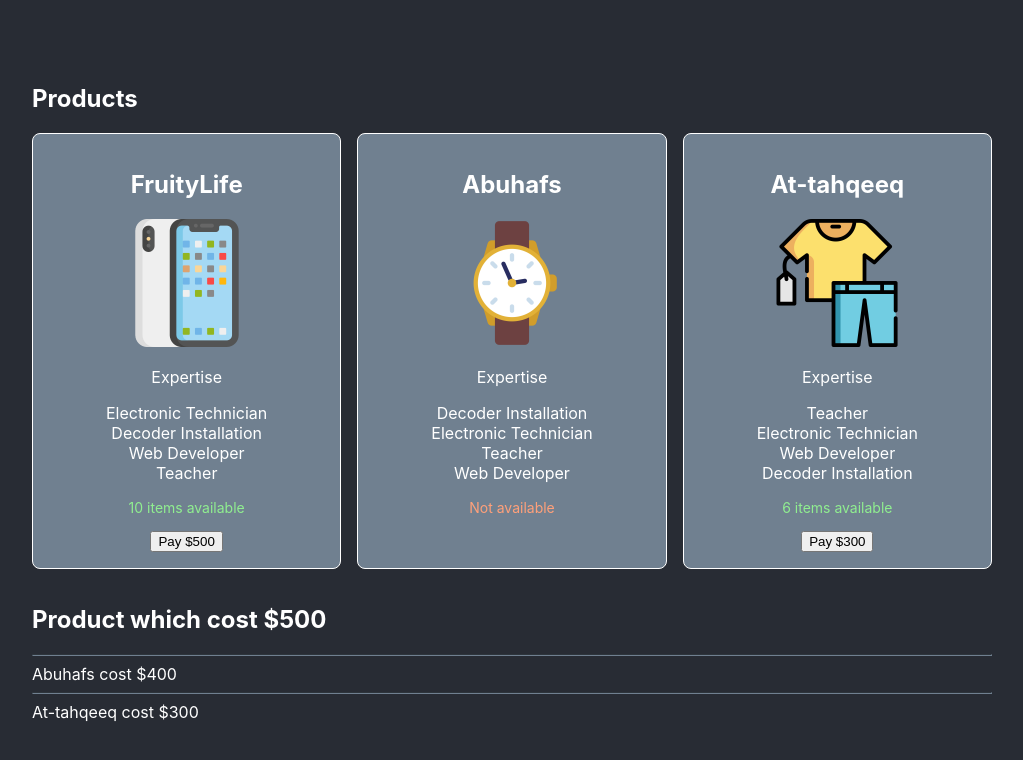
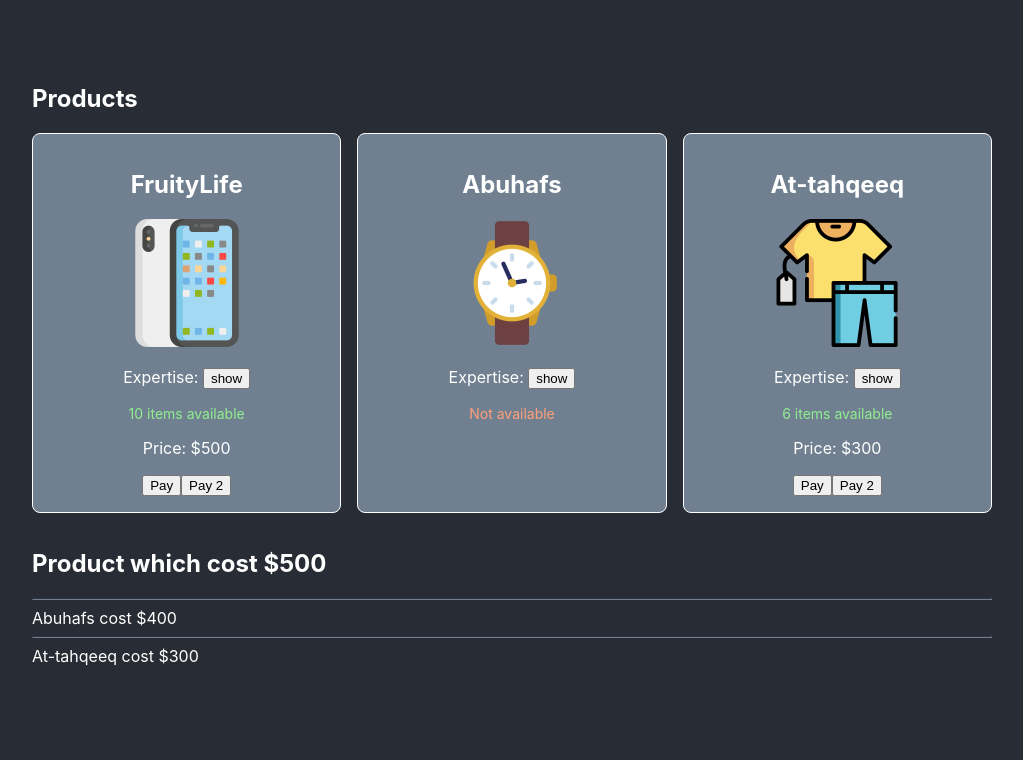
Before and after one commit to Abdulfattah04/first-react, a React (Create React App) app: page / in a window 1280 px wide. Shown: the top 760 px of the page, without its empty margins (128-1151 px from the left). Built offline with nearby package versions, Linux system fonts and the light colour scheme.

Commit message:
Updating useState

```diff
--- a/src/components/ProductCard.js
+++ b/src/components/ProductCard.js
@@ -1,3 +1,4 @@
+import { useState } from "react";
 import style from "./ProductCard.module.css"
 
 export function ProductCard({
@@ -5,6 +6,19 @@ export function ProductCard({
   background = "slategray",
   onPurchase,
 }) {
+  const [stockCount, setStockCount] = useState(product.stockCount)
+  const [showMore, setShowMore] = useState(false)
+
+  function handleClick() {
+    setStockCount((prevStockCount)=> prevStockCount - 1)
+    onPurchase(product)
+  }
+
+  function handleTwoClicks() {
+    setStockCount((prevStockCount)=> prevStockCount - 1)
+    setStockCount((prevStockCount)=> prevStockCount - 1)
+  }
+
 
   return (
     <article
@@ -18,18 +32,24 @@ export function ProductCard({
         width={128}
         height={128}
       />
-      <p>Expertise</p>
-      <ul className={style.Specification}>
+      <p>Expertise: {' '}
+        <button onClick={()=> setShowMore(!showMore)}>{showMore ? "hide" : "show"}</button>
+      </p>
+      {showMore && <ul className={style.Specification}>
         {product.specification.map((spec, index) => (
           <li key={index}>{spec}</li>
         ))}
-      </ul>
-      <Status stockCount={product.stockCount} />
-      { product.stockCount > 0 && (
-        <button onClick={() => onPurchase(product)}>
-        Pay ${product.price}
-        </button>
+      </ul>}
+      <Status stockCount={stockCount} />
+      { stockCount > 0 && (
+        <>
+          <p>Price: ${product.price}</p>
+          <button onClick={handleClick}>
+          Pay
+          </button>
+        </>
       )}
+      {stockCount > 1 && <button onClick={handleTwoClicks}>Pay 2</button>}
     </article>
   );
 }
```
